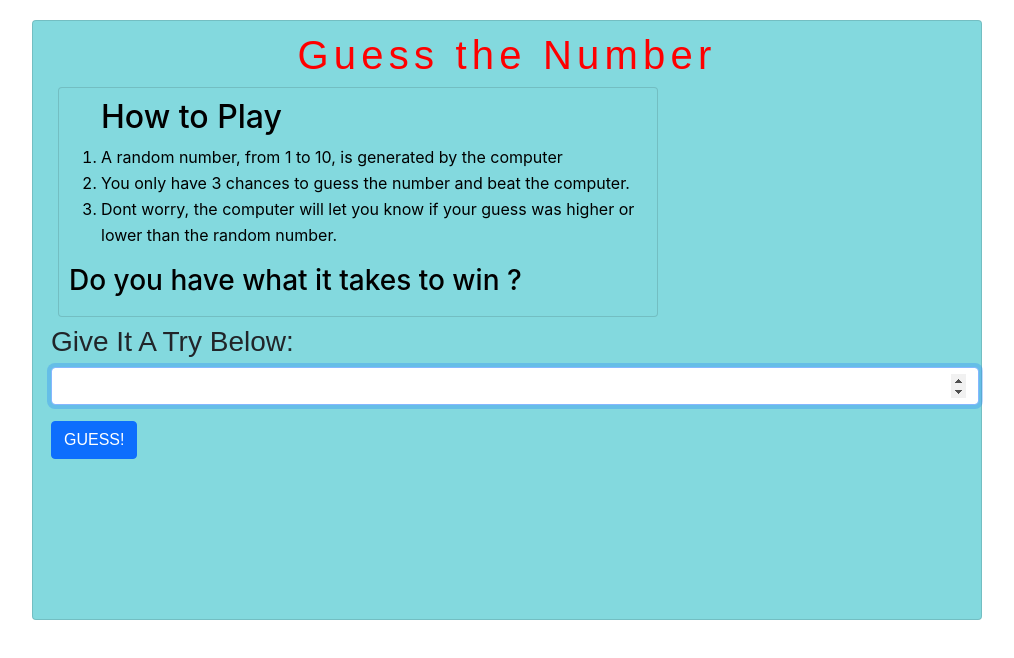
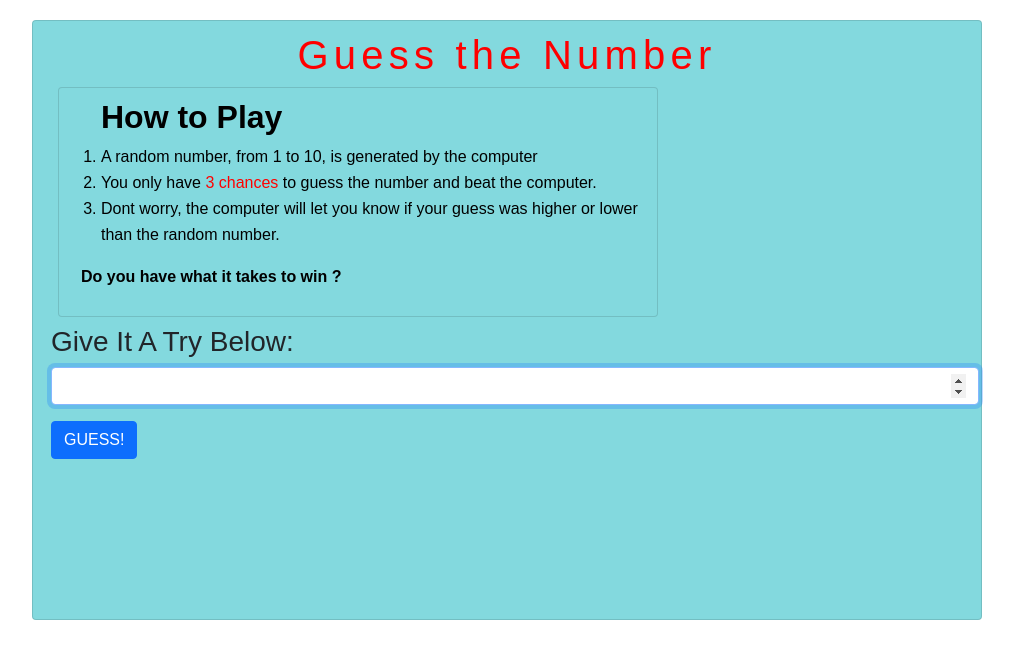
Before and after one commit to ML-ex/Number-Game, a React app: page / in a window 1280 px wide. Shown: the top 658 px of the page, without its empty margins (133-1147 px from the left). Built offline with nearby package versions, Linux system fonts and the light colour scheme; the HTML template or start-up script is replaced by a standard one.

Commit message:
change font size to h2 and align header center

```diff
--- a/src/homepage/Rules.js
+++ b/src/homepage/Rules.js
@@ -1,4 +1,5 @@
 import React from "react";
+import { bindNodeCallback } from "rxjs";
 
 class Rules extends React.Component {
     render() {
@@ -8,7 +9,6 @@ class Rules extends React.Component {
             color: "black",
             backgroundColor: "#83D9DE",
             padding: "10px",
-            fontFamily: "inter",
             fontSize:"16px",
             lineHeight: "26px",
             width: "600px",
@@ -17,12 +17,12 @@ class Rules extends React.Component {
         return ( < >
             <div className = "card" style = { cardStyle } >
             <ol>
-                <h2> How to Play </h2>
+                <h2 style ={{fontWeight: "bold",}}> How to Play </h2>
                 <li> A random number, from 1 to 10, is generated by the computer </li>
-                <li> You only have 3 chances to guess the number and beat the computer. </li>
+                <li> You only have <a style ={{color: "red"}}>3 chances</a> to guess the number and beat the computer. </li>
                 <li> Dont worry, the computer will let you know if your guess was higher or lower than the random number. </li>
             </ol>
-            <h3> Do you have what it takes to win ? </h3>
+            <p style ={{fontWeight: "bold",marginLeft:"12px"}}> Do you have what it takes to win ? </p>
             </div>
             </>
 
```
